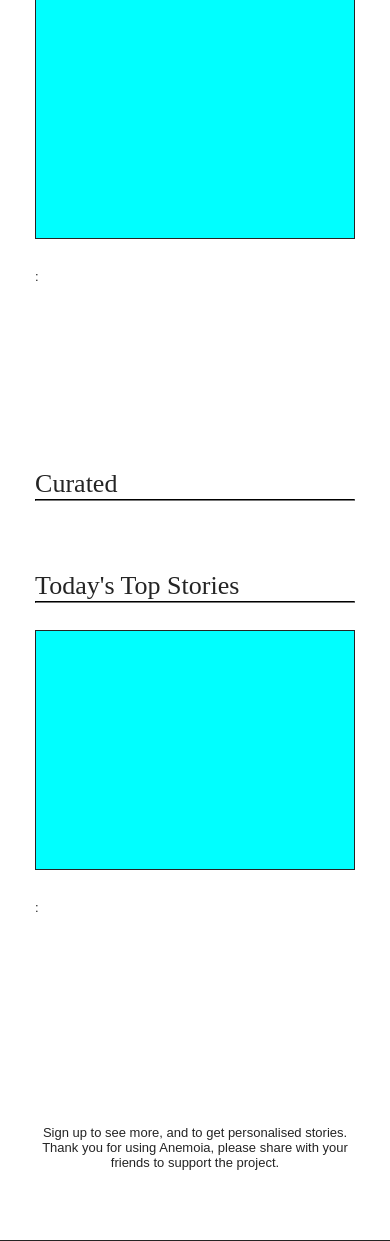
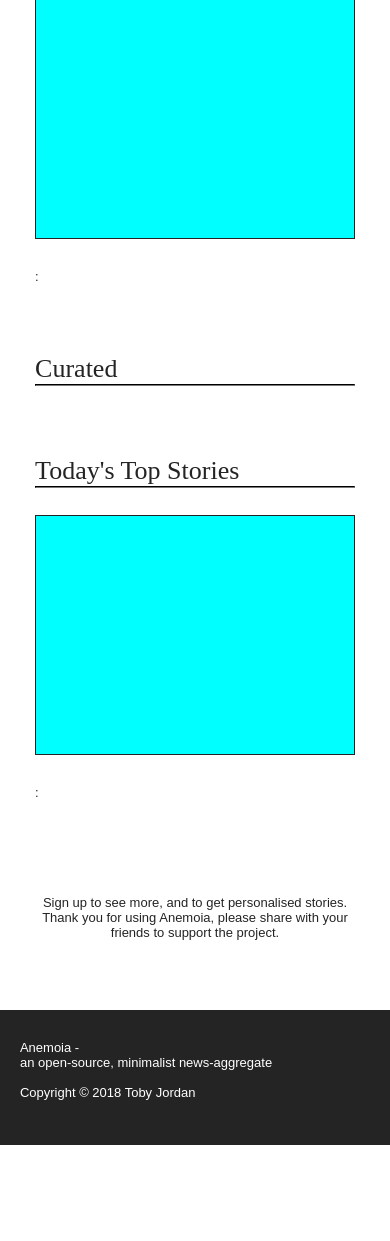
Before and after one commit to tobyjordan/anemoia, a Flask app: template app/templates/index.html in a window 390 px wide. Shown: the part 202-1443 px from the top of the page. After the commit the page ends 1347 px from the top, so only its background shows below. Run offline with Flask 2, Linux system fonts and the light colour scheme; the template is opened without the code that fills it, so the values that code supplies are empty; some web fonts are replaced.

Commit message:
Fixed small bug with mobile grid.

```diff
--- a/app/static/style.css
+++ b/app/static/style.css
@@ -425,7 +425,7 @@ footer p {
   article.bigfig {
     display: grid;
     grid-template-columns: 1fr;
-    grid-template-rows: 240px 150px;
+    grid-template-rows: 240px auto;
     grid-row-gap: 10px;
   }
 
```
